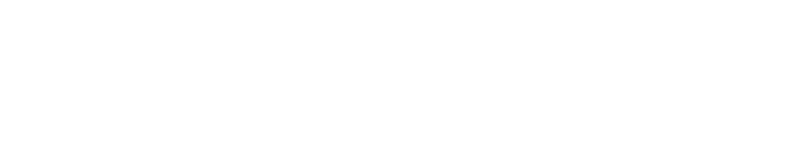
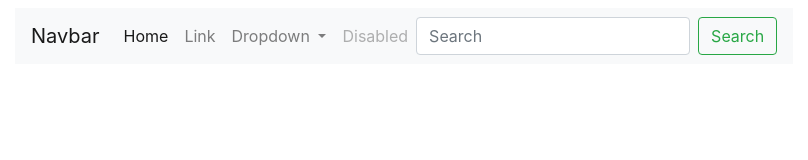
Before and after one commit to ClaireBohlen/ResponsivePortfolio02, a plain HTML site: page index.html in a window 1280 px wide. Shown: the whole page, without its empty margins (1-809 px from the left). Drawn offline with nearby package versions, Linux system fonts and the light colour scheme.

Commit message:
I have added my bootstrap ref sheet and navigation bar

```diff
--- a/index.html
+++ b/index.html
@@ -3,9 +3,55 @@
 <head>
     <meta charset="UTF-8">
     <meta name="viewport" content="width=device-width, initial-scale=1.0">
+    <link rel="stylesheet" href="https://stackpath.bootstrapcdn.com/bootstrap/4.5.2/css/bootstrap.min.css" integrity="sha384-JcKb8q3iqJ61gNV9KGb8thSsNjpSL0n8PARn9HuZOnIxN0hoP+VmmDGMN5t9UJ0Z" crossorigin="anonymous">
     <title>Document</title>
 </head>
 <body>
 
+    <header class=navbar>
+        <nav class="navbar navbar-expand-lg navbar-light bg-light">
+        <a class="navbar-brand" href="#">Navbar</a>
+        <button class="navbar-toggler" type="button" data-toggle="collapse" data-target="#navbarSupportedContent" aria-controls="navbarSupportedContent" aria-expanded="false" aria-label="Toggle navigation">
+          <span class="navbar-toggler-icon"></span>
+        </button>
+
+        <div class="collapse navbar-collapse" id="navbarSupportedContent">
+          <ul class="navbar-nav mr-auto">
+            <li class="nav-item active">
+              <a class="nav-link" href="#">Home <span class="sr-only">(current)</span></a>
+            </li>
+            <li class="nav-item">
+              <a class="nav-link" href="#">Link</a>
+            </li>
+            <li class="nav-item dropdown">
+              <a class="nav-link dropdown-toggle" href="#" id="navbarDropdown" role="button" data-toggle="dropdown" aria-haspopup="true" aria-expanded="false">
+                Dropdown
+              </a>
+              <div class="dropdown-menu" aria-labelledby="navbarDropdown">
+                <a class="dropdown-item" href="#">Action</a>
+                <a class="dropdown-item" href="#">Another action</a>
+                <div class="dropdown-divider"></div>
+                <a class="dropdown-item" href="#">Something else here</a>
+              </div>
+            </li>
+            <li class="nav-item">
+              <a class="nav-link disabled" href="#" tabindex="-1" aria-disabled="true">Disabled</a>
+            </li>
+          </ul>
+          <form class="form-inline my-2 my-lg-0">
+            <input class="form-control mr-sm-2" type="search" placeholder="Search" aria-label="Search">
+            <button class="btn btn-outline-success my-2 my-sm-0" type="submit">Search</button>
+          </form>
+        </div>
+      </nav>
+
+    </header>
+
+
+
+
+
+
+    <script src="https://stackpath.bootstrapcdn.com/bootstrap/4.5.2/js/bootstrap.min.js" integrity="sha384-B4gt1jrGC7Jh4AgTPSdUtOBvfO8shuf57BaghqFfPlYxofvL8/KUEfYiJOMMV+rV" crossorigin="anonymous"></script>
 </body>
 </html>
```
